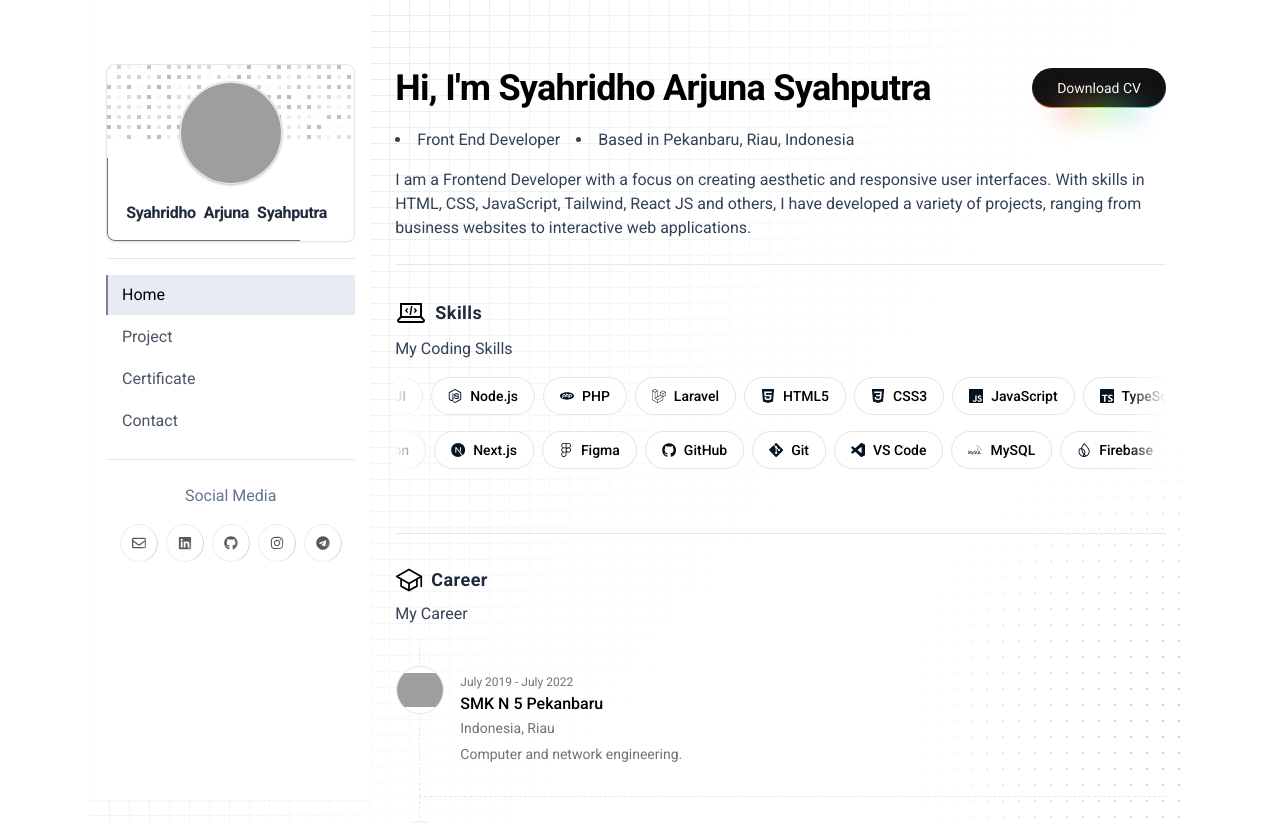
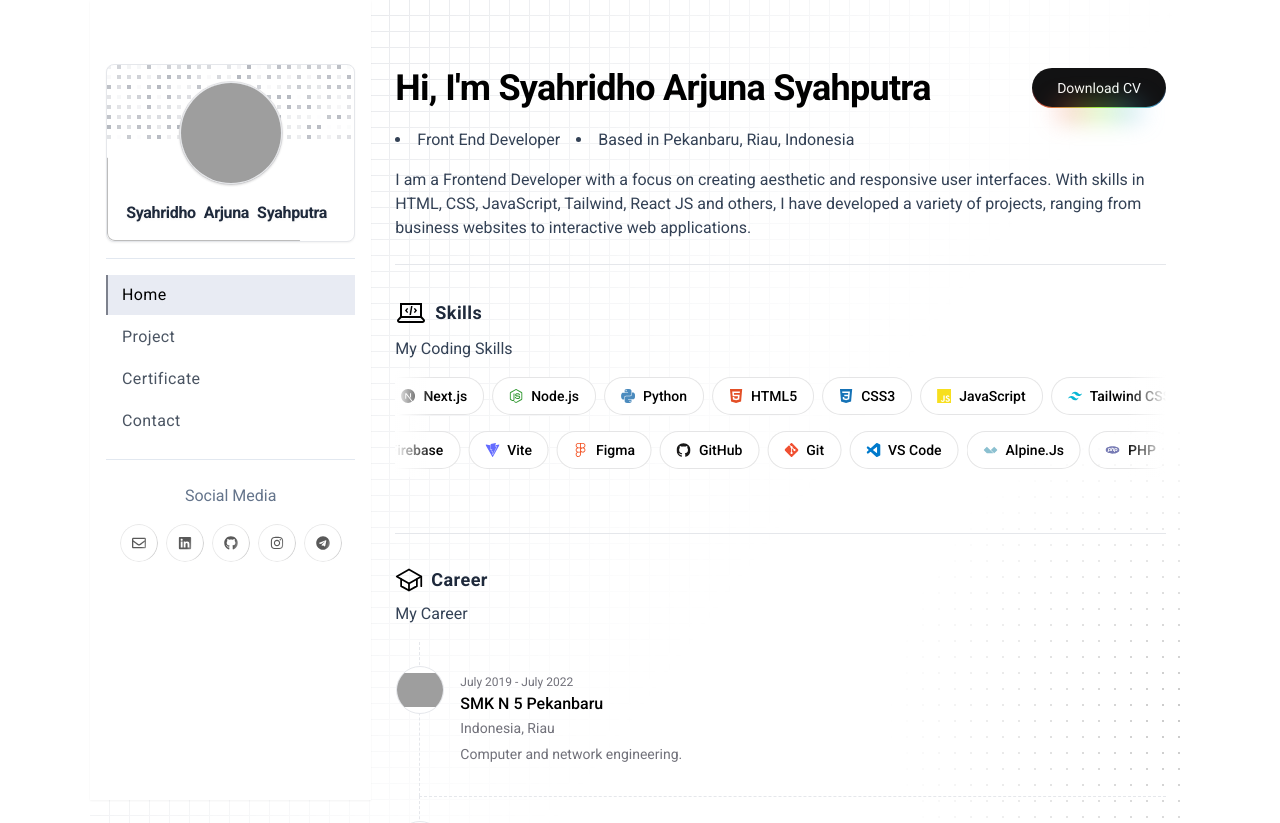
Before and after one commit to Syahridho/Syahridho.github.io, a Next.js app: page / in a window 1280 px wide. Shown: the top 823 px of the page. Built offline with nearby package versions, Linux system fonts and the light colour scheme; grey boxes are pictures that could not be loaded.

Commit message:
edit skils

```diff
--- a/src/components/container/Marquee/index.tsx
+++ b/src/components/container/Marquee/index.tsx
@@ -14,45 +14,41 @@ import {
   SiMysql,
   SiFirebase,
   SiVite,
-  SiPython,
   SiNextdotjs,
   SiFigma,
   SiGithub,
   SiGit,
   SiVisualstudiocode,
+  SiAlpinedotjs,
+  SiShadcnui,
+  SiPython,
 } from "react-icons/si";
-import Image from "next/image";
 
 // Array ikon yang akan ditampilkan beserta warnanya
 const iconsUp = [
-  { icon: SiHtml5, title: "HTML5", color: "#041322" },
-  { icon: SiCss3, title: "CSS3", color: "#041322" },
-  { icon: SiJavascript, title: "JavaScript", color: "#041322" },
-  { icon: SiTypescript, title: "TypeScript", color: "#041322" },
-  { icon: SiReact, title: "React", color: "#041322" },
-  { icon: SiTailwindcss, title: "Tailwind CSS", color: "#041322" },
-  {
-    icon: () => (
-      <Image src="/shadcn.svg" alt="Shadcn/UI" width="15" height="15" />
-    ),
-    title: "Shadcn UI",
-    color: "#041322", // atau warna yang sesuai dengan tema shadcn
-  },
-  { icon: SiNodedotjs, title: "Node.js", color: "#041322" },
-  { icon: SiPhp, title: "PHP", color: "#041322" },
-  { icon: SiLaravel, title: "Laravel", color: "#041322" },
+  { icon: SiHtml5, title: "HTML5", color: "#E34F26" },
+  { icon: SiCss3, title: "CSS3", color: "#1572B6" },
+  { icon: SiJavascript, title: "JavaScript", color: "#F7DF1E" },
+  { icon: SiTailwindcss, title: "Tailwind CSS", color: "#06B6D4" },
+  { icon: SiShadcnui, title: "Shadcn UI", color: "#000000" },
+  { icon: SiTypescript, title: "TypeScript", color: "#3178C6" },
+  { icon: SiReact, title: "React", color: "#61DAFB" },
+  { icon: SiNextdotjs, title: "Next.js", color: "#000000" },
+  { icon: SiNodedotjs, title: "Node.js", color: "#339933" },
+  { icon: SiPython, title: "Python", color: "#4B8BBE" },
 ];
 
 const iconsDown = [
-  { icon: SiMysql, title: "MySQL", color: "#041322" },
-  { icon: SiFirebase, title: "Firebase", color: "#041322" },
-  { icon: SiVite, title: "Vite", color: "#041322" },
-  { icon: SiPython, title: "Python", color: "#041322" },
-  { icon: SiNextdotjs, title: "Next.js", color: "#041322" },
-  { icon: SiFigma, title: "Figma", color: "#041322" },
-  { icon: SiGithub, title: "GitHub", color: "#041322" },
-  { icon: SiGit, title: "Git", color: "#041322" },
-  { icon: SiVisualstudiocode, title: "VS Code", color: "#041322" },
+  { icon: SiAlpinedotjs, title: "Alpine.Js", color: "#8BC0D0" },
+  { icon: SiPhp, title: "PHP", color: "#777BB4" },
+  { icon: SiLaravel, title: "Laravel", color: "#FF2D20" },
+  { icon: SiMysql, title: "MySQL", color: "#4479A1" },
+  { icon: SiFirebase, title: "Firebase", color: "#FFCA28" },
+  { icon: SiVite, title: "Vite", color: "#646CFF" },
+  { icon: SiFigma, title: "Figma", color: "#F24E1E" },
+  { icon: SiGithub, title: "GitHub", color: "#181717" },
+  { icon: SiGit, title: "Git", color: "#F05032" },
+  { icon: SiVisualstudiocode, title: "VS Code", color: "#007ACC" },
 ];
 
 // const firstRow = icons.slice(0, icons.length / 2);
--- a/src/components/container/Navbar/index.tsx
+++ b/src/components/container/Navbar/index.tsx
@@ -73,7 +73,6 @@ const Navbar: NextPage = () => {
         <div className="flex justify-between items-center md:justify-center md:h-auto md:mb-4  rounded-xl relative card-profile md:dark:bg-slate-800 md:before:shadow-rounded-light md:before:dark:!shadow-rounded-dark md:after:!shadow-rounded-light md:after:dark:!shadow-rounded-dark">
           <h1 className="md:hidden font-medium">Syahridho Arjuna Syahputra</h1>
           <div className="relative py-4 hidden md:flex w-full flex-col items-center justify-center overflow-hidden rounded-lg border bg-background shadow-sm">
-            {/* <div className="relative z-50 rounded-full mb-4 shadow-xl"> */}
             <Dialog>
               <DialogTrigger asChild>
                 <Button
@@ -131,10 +130,9 @@ const Navbar: NextPage = () => {
               size={300}
               duration={12}
               delay={9}
-              colorFrom="#6B7280"
-              colorTo="#6B7280"
+              colorFrom="#bcbcbc"
+              colorTo="#bcbcbc"
             />
-            {/* </div> */}
 
             <WordPullUp
               className="text-slate-800 dark:text-white text-base font-base tracking-base"
@@ -192,7 +190,7 @@ const Navbar: NextPage = () => {
                 >
                   <Link
                     href={nav.href}
-                    className={`block px-4 py-2 mb-[2px] relative z-10 transition-colors
+                    className={`block px-4 py-2 mb-[2px] relative z-10 transition-colors tracking-wide
                       ${
                         activePath === nav.href
                           ? ""
```
